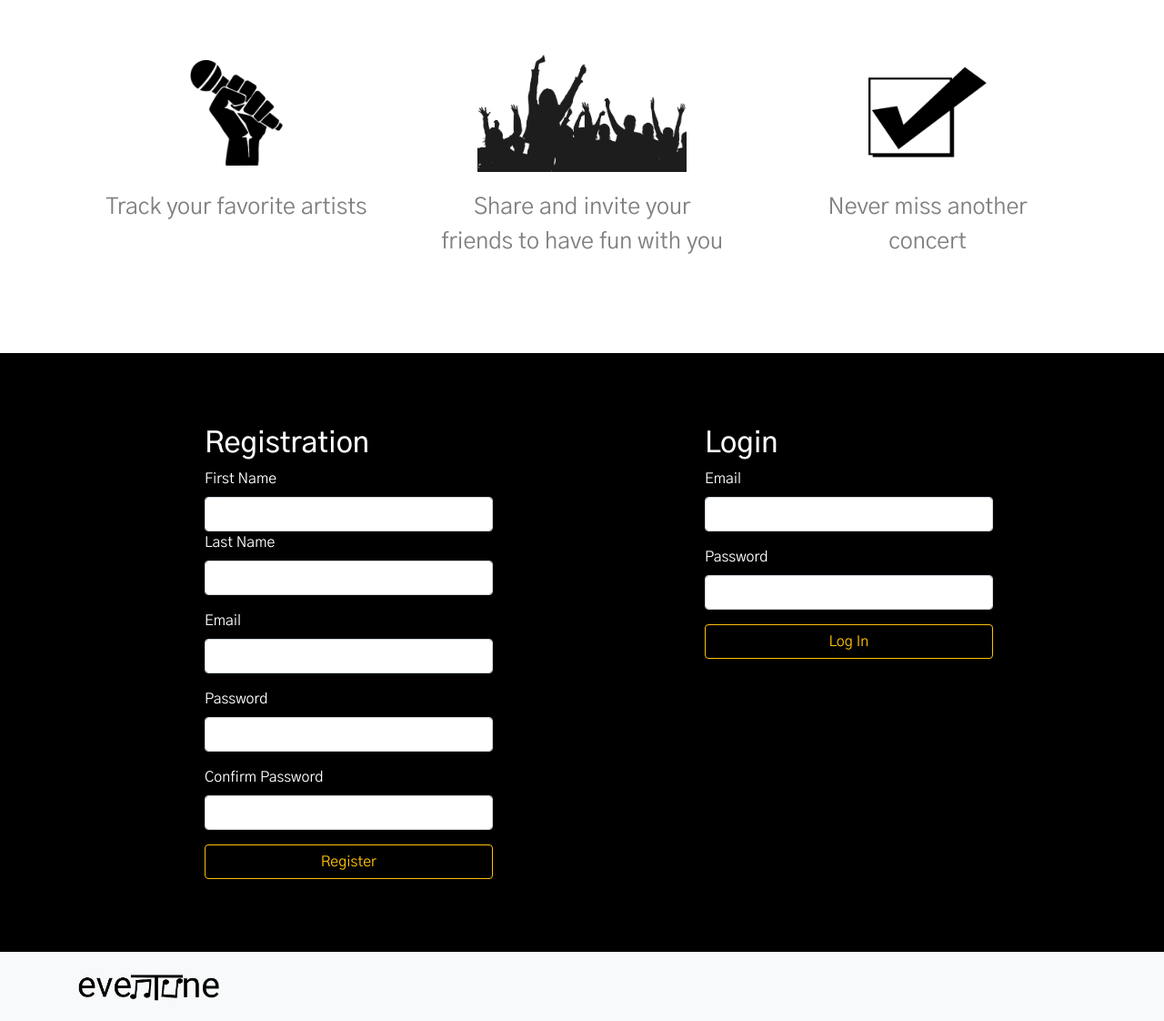
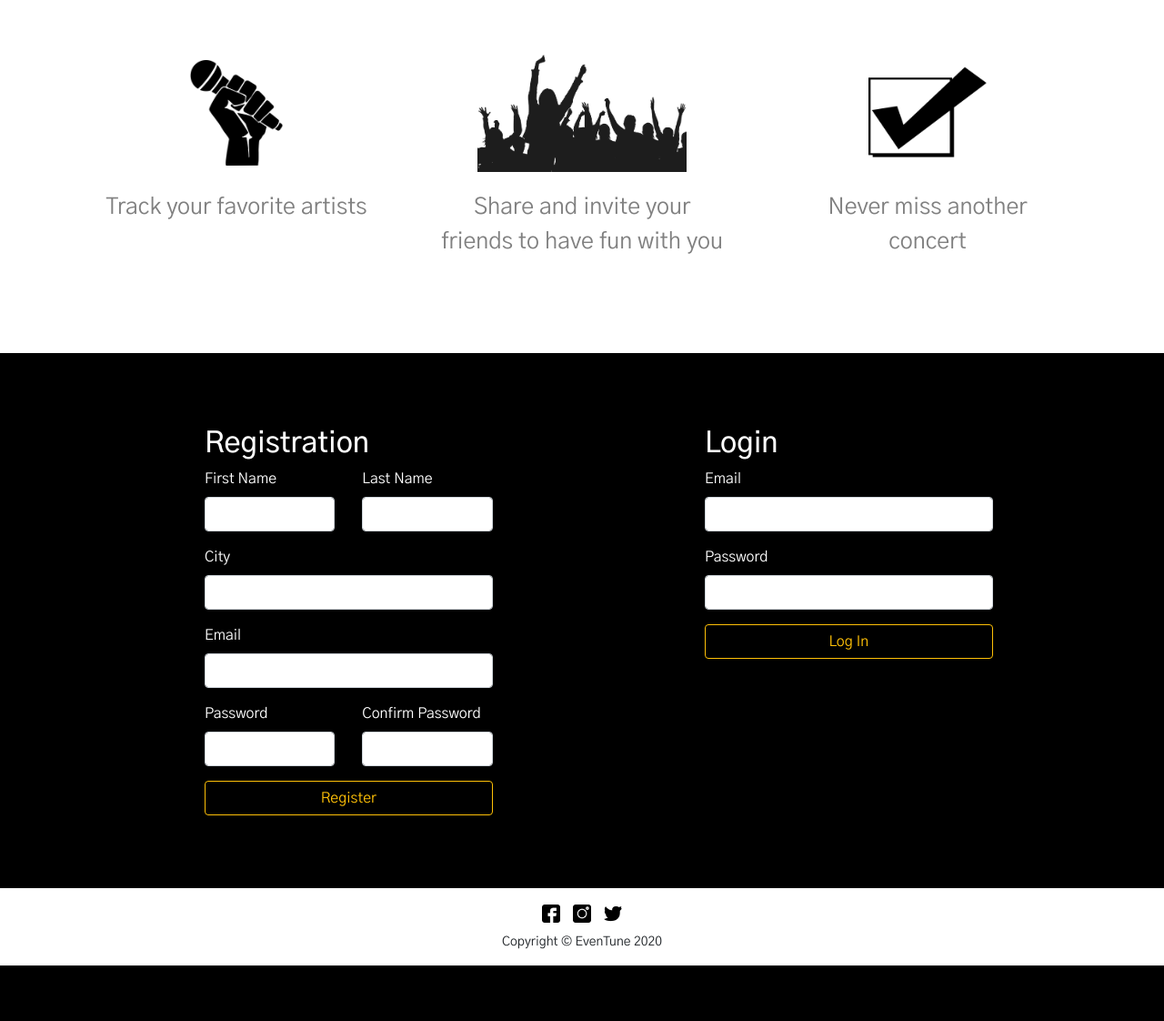
Before and after one commit to jcaru614/eventune, a Django app: page / in a window 1280 px wide. Shown: the part 757-1879 px from the top of the page at 91% size. After the commit the page ends 1818 px from the top, so only its background shows below. Run offline with Django 3.2, Linux system fonts and the light colour scheme; some libraries are stand-ins or nearby versions.

Commit message:
changed styles nav-bar, add coments in styles

```diff
--- a/eventune_app/static/css/style.css
+++ b/eventune_app/static/css/style.css
@@ -1,6 +1,4 @@
-/* font-family: 'Fjalla One', ;
-font-family: 'Gothic A1', ;
-font-family: 'Philosopher', ; */
+/* *** General Styles *** */
 * {
     font-family: 'Gothic A1';
 }
@@ -8,6 +6,8 @@ font-family: 'Philosopher', ; */
 body {
     background-color: black;
 }
+
+/* *** Nav Bar styles *** */
 
 .navbar-rl {
     background-color: white;
@@ -17,13 +17,33 @@ body {
     height: 50px;
 }
 
-.big-font {
-    font-size: 20px;
+/* *** Footer styles *** */
+
+footer {
+    background-color: white;
+    text-align: center;
+    margin-top: 20px;
+    width: 100%;
 }
 
-.edmpic {
-    width: 75%;
+footer .container {
+    padding: 15px;
 }
+
+.footer-icon {
+    height: 20px;
+    margin: 0 5px;
+}
+
+footer p {
+    font-size: 14px;
+    margin-top: 10px;
+    margin-bottom: 0;
+}
+
+/* *** REGISTRATION AND LOGIN PAGE *** */
+
+/* *** Advertisement poster styles *** */
 
 .bck_img {
     background: url("../images/login_img.jpg");
@@ -44,6 +64,8 @@ body {
 .bck_img p {
     font-size: 30px;
 }
+
+/* *** Cards styles *** */
 
 .cards-container {
     background-color: white;
@@ -67,6 +89,8 @@ body {
     margin: auto;
 }
 
+/* *** Registration and login forms *** */
+
 .reg-log {
     padding-left: 210px;
     color: white;
@@ -75,8 +99,14 @@ body {
     margin-bottom: 80px;
 }
 
+/* *** HOME PAGE *** */
+
 .left-side {
     margin-left: 300px;
+}
+
+section {
+    min-height: 600px;
 }
 
 .concerts {
@@ -85,11 +115,11 @@ body {
     margin: 15px 10px 0 7px;
     height: 400px;
     vertical-align: top;
-    position:relative;
+    position: relative;
 }
 
 .concerts img {
-    height:200px;
+    height: 200px;
     background-color: black;
 }
 
@@ -100,9 +130,9 @@ body {
 }
 
 .concerts .btn-interes {
-    position:absolute;
-    bottom:15px;
-    right:15px;
+    position: absolute;
+    bottom: 15px;
+    right: 15px;
 }
 
 .concerts .m-info {
@@ -111,12 +141,3 @@ body {
     left: 15px;
 
 }
-
-footer {
-    margin-top: 20px;
-    width: 100%;
-    /* height: 2.5rem; */
-}
-section {
-    min-height:600px;
-}
--- a/eventune_app/templates/index.html
+++ b/eventune_app/templates/index.html
@@ -63,25 +63,33 @@
                 <h2 id="signup">Registration</h2>
                 <form action="/registration" method="POST">
                     {%csrf_token%}
-                    <div class="form_group">
+                    <div class="row">
+                        <div class="form_group col">
                             <label for="f_name">First Name</label>
                             <input name="f_name" type="text" class="form-control">
                         </div>
-                    <div class="form-group">
+                        <div class="form-group col">
                             <label for="l_name">Last Name</label>
                             <input name="l_name" type="text" class="form-control">
+                        </div>
+                    </div>
+                    <div class="form-group">
+                        <label for="city">City</label>
+                        <input name="city" type="text" class="form-control">
                     </div>
                     <div class="form-group">
                         <label for="email">Email</label>
                         <input name="email" type="text" class="form-control">
                     </div>
-                    <div class="form-group">
+                    <div class="row">
+                        <div class="form-group col">
                             <label for="password">Password</label>
                             <input name="password" type="password" class="form-control">
                         </div>
-                    <div class="form-group">
+                        <div class="form-group col">
                             <label for="pw_confirm">Confirm Password</label>
                             <input name="password_confirm" type="password" class="form-control">
+                        </div>
                     </div>
                     <button type="submit" class="btn btn-outline-warning btn-block">Register</button>
                 </form>
@@ -105,10 +113,13 @@
             </div>
         </div>
     </div>
-    <footer class="navbar navbar-light bg-light justify-content-between">
+    <footer>
         <div class="container">
             {% load static %}
-            <a class="navbar-brand" href="#"><img src="{% static "images/logo.png" %}" alt="eventune logo" class="navbar_logo"></a>
+            <a href="wwww.facebook.com"><img class="footer-icon" src="{% static "images/facebook.png" %}" alt="facebook logo"></a>
+            <a href="wwww.instagram.com"><img class="footer-icon" src="{% static "images/instagram.png" %}" alt="facebook logo"></a>
+            <a href="wwww.twitter.com"><img class="footer-icon" src="{% static "images/twitter.png" %}" alt="facebook logo"></a>
+            <p>Copyright © EvenTune 2020</p>
         </div>
     </footer>
 </body>
```
Also changed, not shown: eventune_app/static/images/facebook.png (added), eventune_app/static/images/instagram.png (added), eventune_app/static/images/twitter.png (added). Lines whose indentation alone changed are shown as unchanged.
